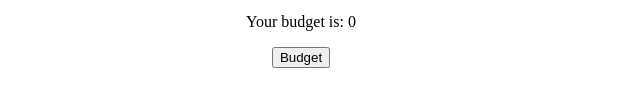
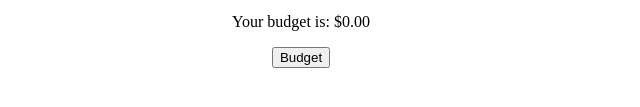
Before and after one commit to Roilan/budget-calculator, a website: page index.html in a window 1280 px wide. Both pictures are taken after a click on the button "Budget". Shown: the part 373-480 px from the top of the page, 339-979 px from the left. Drawn offline with Linux system fonts and the light colour scheme; files that its build step writes are made by us from their sources.

Commit message:
added JS calculations

```diff
--- a/assets/js/main.js
+++ b/assets/js/main.js
@@ -0,0 +1,37 @@
+var checkValue,
+	saveValue,
+	payValue,
+	gasValue,
+	rentValue,
+	foodValue;
+
+var pf;
+
+var totalIncome,
+	totalExpense,
+	budget;
+
+function calculateBudget() {
+	pf = parseFloat;
+
+	// Grab element values
+	checkValue = document.getElementById('checkInput').value,
+	saveValue = document.getElementById('saveInput').value,
+	payValue = document.getElementById('payInput').value,
+	gasValue = document.getElementById('gasInput').value,
+	rentValue = document.getElementById('rentInput').value;
+	foodValue = document.getElementById('foodInput').value;
+
+	//Calculate Balance + Income
+	totalIncome = pf(checkValue) + pf(saveValue) + pf(payValue);
+
+	//Calculate Expenses
+	totalExpense = pf(gasValue) + pf(rentValue) + pf(foodValue);
+
+	//Calculate Budget
+	budget = totalIncome - totalExpense;
+
+	document.getElementById('budget').innerHTML = '$' + budget.toFixed(2);
+}
+
+document.getElementById('calcButton').addEventListener('click', calculateBudget, false);
--- a/index.html
+++ b/index.html
@@ -35,8 +35,8 @@
         </li>
 
         <li>
-          <label for="savInput">Saving:</label>
-          <input id="savInput" type="number" value="0" />
+          <label for="saveInput">Saving:</label>
+          <input id="saveInput" type="number" value="0" />
         </li>
       </ul>
     </section>
@@ -67,16 +67,16 @@
 
         <li>
           <label for="foodInput">Food:</label>
-          <input id="foodinPut" type="number" value="0" />
+          <input id="foodInput" type="number" value="0" />
         </li>
       </ul>
     </section>
 
-    <p>Your budget is: <span>0</span></p>
+    <p>Your budget is: <span id="budget">0</span></p>
   </main> <!-- End Main -->
 
   <footer>
-    <button>Budget</button>
+    <button id="calcButton">Budget</button>
   </footer> <!-- End Footer -->
 
   <script src="assets/js/main.min.js"></script>
```
Also changed, not shown: assets/js/main.min.js.
